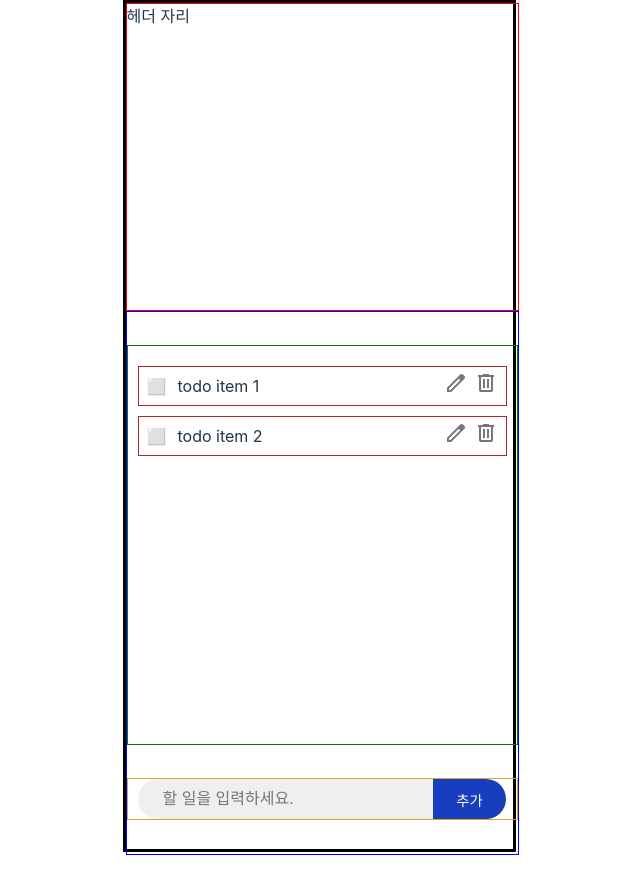
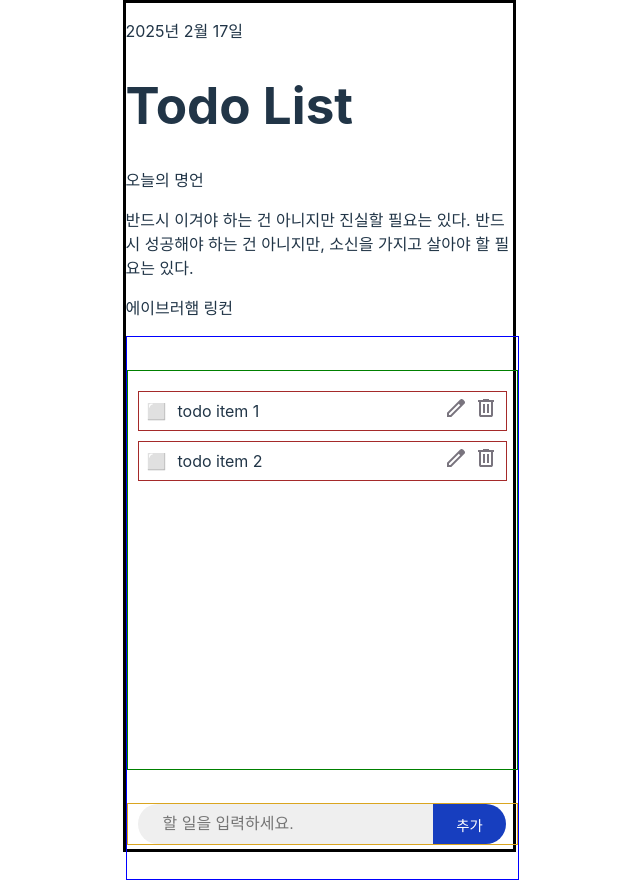
Before and after one commit to kyl6682/my-todo-app, a React (Vite) app: page / in a window 1280 px wide. Shown: the whole page, without its empty margins (321-961 px from the left). Before the commit the page ends 855 px from the top, so only its background shows below. Built offline with nearby package versions, Linux system fonts and the light colour scheme.

Commit message:
✨ [header] 오늘의 날씨 + 제목 추가 #13

```diff
--- a/src/App.jsx
+++ b/src/App.jsx
@@ -1,12 +1,13 @@
 import './App.css'
 import TodoList from './components/TodoList'
+import Header from './components/Header'
 
 function App() {
 
   return (
     <>
       <div className='container'>
-        <header>헤더 자리</header>
+        <Header />
         <main>
           <TodoList />
         </main>
--- a/src/components/Header.jsx
+++ b/src/components/Header.jsx
@@ -0,0 +1,24 @@
+function Header() {
+
+    // 날짜 가져오기
+    const today = new Date();
+    const year = today.getFullYear();
+    const month = today.getMonth() + 1;
+    const date = today.getDate();
+
+    return (
+        <>
+            <div className="header-container">
+                <p>{`${year}년 ${month}월 ${date}일`}</p>
+                <h1>Todo List</h1>
+                <div>
+                    <p>오늘의 명언</p>
+                    <p>반드시 이겨야 하는 건 아니지만 진실할 필요는 있다. 반드시 성공해야 하는 건 아니지만, 소신을 가지고 살아야 할 필요는 있다.</p>
+                    <p>에이브러햄 링컨</p>
+                </div>
+            </div>
+        </>
+    )
+}
+
+export default Header;
```
